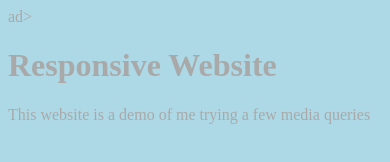
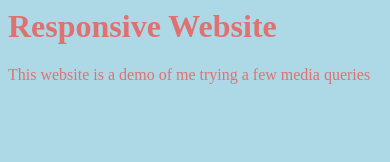
Before and after one commit to shahla24/responsive_website, a plain HTML site: page index.html in a window 390 px wide. Drawn offline with Linux system fonts and the light colour scheme.

Commit message:
change color

```diff
--- a/index.html
+++ b/index.html
@@ -1,8 +1,8 @@
 <html>
 
 <head>
-<link rel = "stylesheet" type="text/css" href= "styles.css"/>
-ad>
+<link rel="stylesheet" type="text/css" href="styles.css"/>
+
 
 
 </head>
--- a/styles.css
+++ b/styles.css
@@ -1,11 +1,11 @@
 body {
-background-color: darkgray
-color: lightpink
+background-color: rgb(202, 63, 63);
+color: lightpink;
 }
 @media only screen and (max-width: 1000px) {
     body {
       background-color: lightblue;
-        color: darkgray;
+        color: rgb(223, 113, 113);
 
 
 
```
